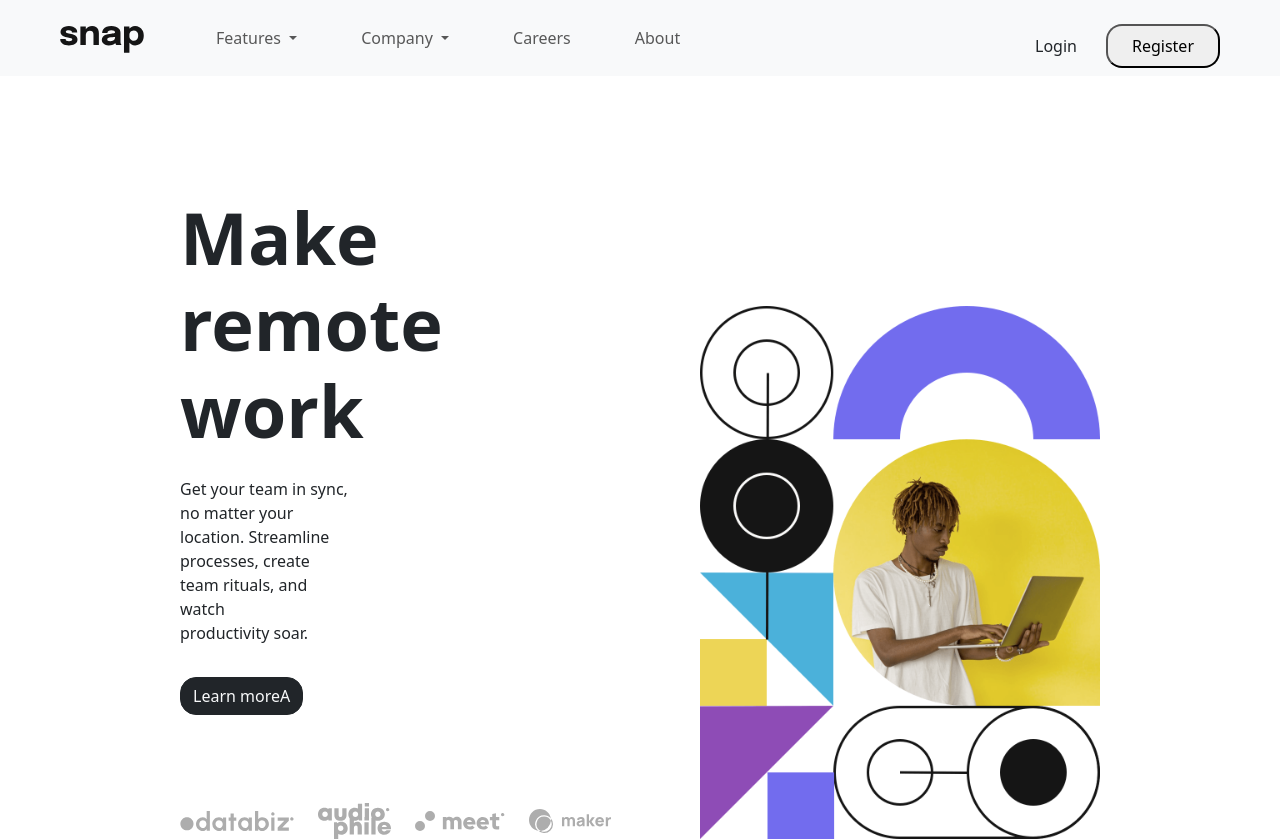
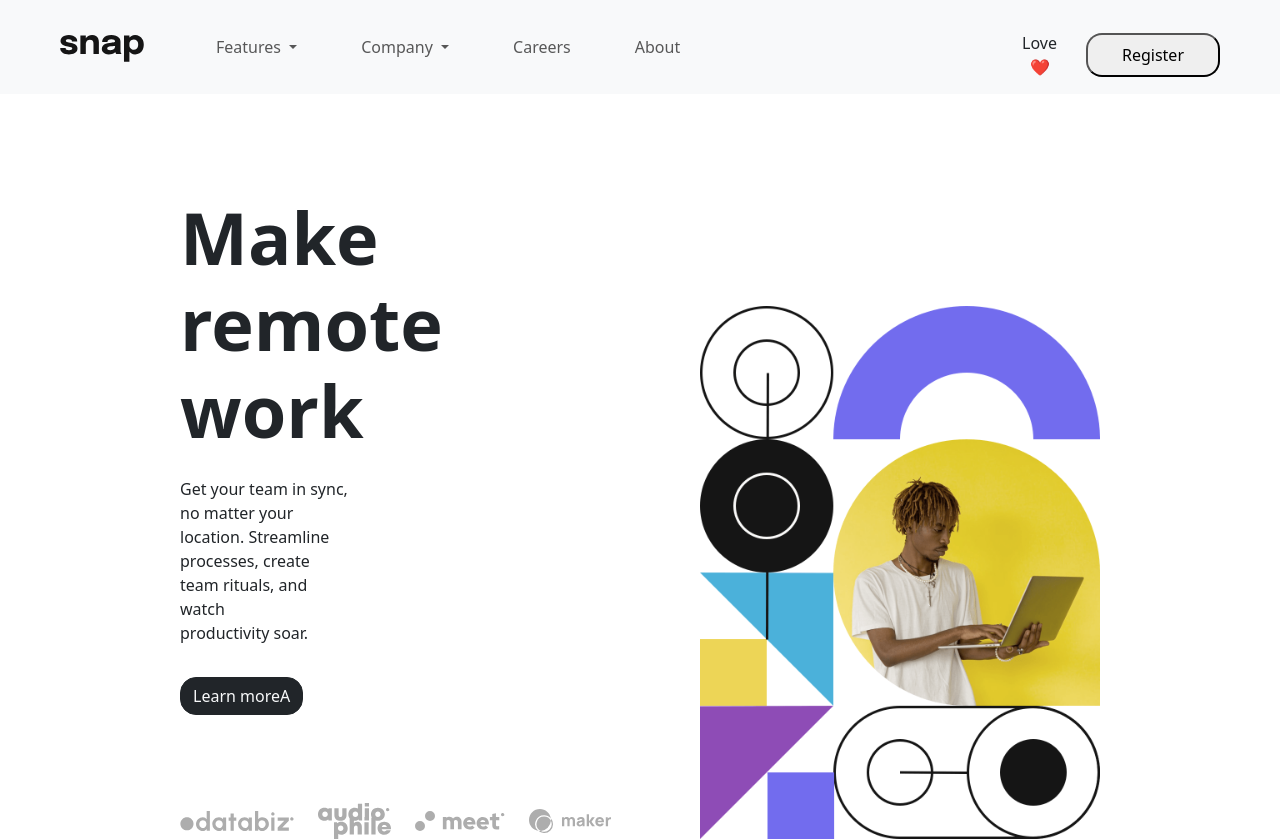
Before and after one commit to akinblaq/intro-sec, a plain HTML site: page index.html in a window 1280 px wide. Drawn offline with nearby package versions, Linux system fonts and the light colour scheme.

Commit message:
updated login to love

```diff
--- a/index.html
+++ b/index.html
@@ -130,7 +130,7 @@
               class="d-flex flex-column flex-md-row align-items-center mt-3 gap-3"
               role="search"
             >
-              <a href="" class="btn">Login</a>
+              <a href="" class="btn">Love❤️</a>
               <button class="w-100 py-2 rounded-4 px-md-4" type="submit">
                 Register
               </button>
```
